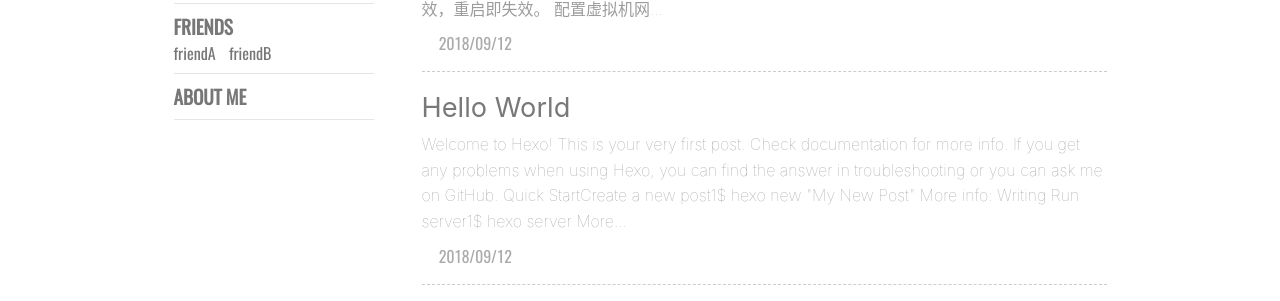
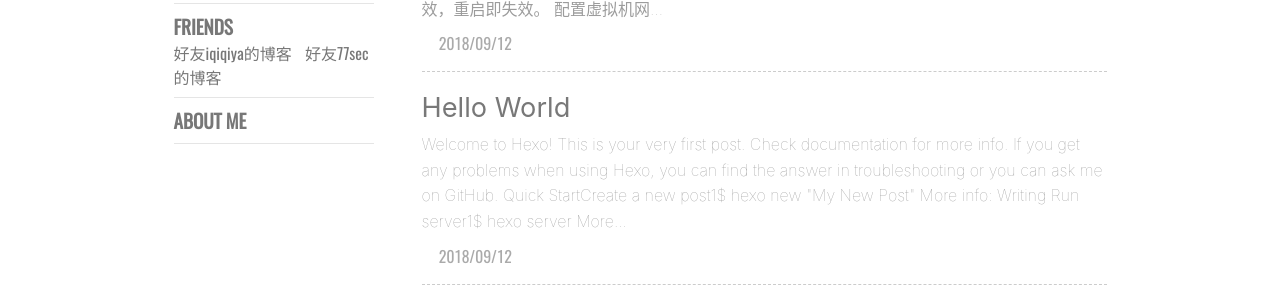
Before and after one commit to kubosec/kubosec.github.io, a plain HTML site: page index.html in a window 1280 px wide. Shown: the part 775-1076 px from the top of the page. Drawn offline with nearby package versions, Linux system fonts and the light colour scheme; some packages are replaced by stand-ins of ours; a script that the page names is missing; a web font is replaced by a local one.

Commit message:
Site updated: 2018-09-13 20:37:36

```diff
--- a/index.html
+++ b/index.html
@@ -512,13 +512,13 @@ More...
 
 
                     <span>
-                        <a href= //www.baidu.com target="_black">friendA</a>
+                        <a href= //blog.csdn.net/xiangshangbashaonian target="_black">好友iqiqiya的博客</a>
                     </span>
 
 
 
                     <span>
-                        <a href= //www.google.com target="_black">friendB</a>
+                        <a href= //77sec.cn target="_black">好友77sec的博客</a>
                     </span>
 
 
```
